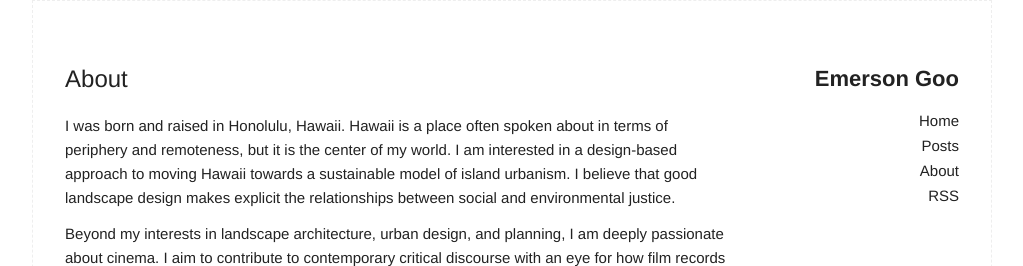
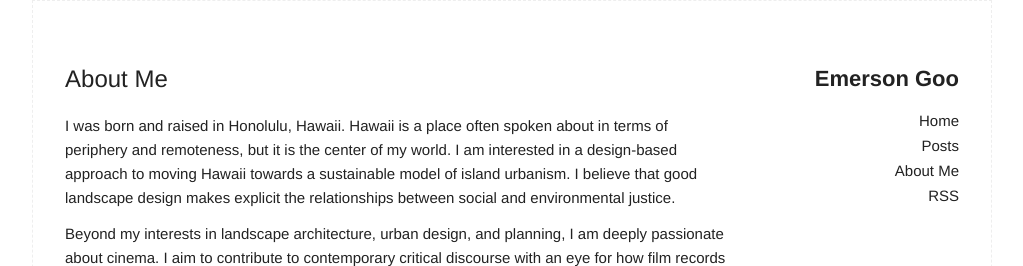
Before and after one commit to emersongoo/emersongoo.github.io, a Jekyll site: the page built from about.md, in a window 1280 px wide. Shown: the top 266 px of the page, without its empty margins (128-1151 px from the left). Built offline with Jekyll 4.4.1, drawn with Linux system fonts in a browser that asks for light colours.

Commit message:
change font

```diff
--- a/_includes/head.html
+++ b/_includes/head.html
@@ -2,6 +2,8 @@
   <meta charset="utf-8">
   <meta http-equiv="X-UA-Compatible" content="IE=edge">
   <meta name="viewport" content="width=device-width, initial-scale=1">
+
+  <link href="https://fonts.googleapis.com/css?family=Open+Sans:400,400i,700,700i" rel="stylesheet">
 
   <title>{% if page.title %}{{ page.title }}{% else %}{{ site.title }}{% endif %}</title>
   <meta name="description" content="{% if page.excerpt %}{{ page.excerpt | strip_html | strip_newlines | truncate: 160 }}{% else %}{{ site.description }}{% endif %}">
--- a/_includes/header.html
+++ b/_includes/header.html
@@ -19,7 +19,7 @@
         <ul class="page-link">
           <li><a href="{{ "/" | prepend: site.baseurl }}">Home</a></li>
           <li><a href="{{ "/archive" | prepend: site.baseurl }}">Posts</a></li>
-          <li><a href="{{ "/about" | prepend: site.baseurl }}">About</a></li>
+          <li><a href="{{ "/about" | prepend: site.baseurl }}">About Me</a></li>
           <li><a href="{{ "/feed.xml" | prepend: site.baseurl }}">RSS</a></li>
         </ul>
       </nav>
--- a/_posts/2017-05-15-in-response-to-jonathan-rosenbaum.markdown
+++ b/_posts/2017-05-15-in-response-to-jonathan-rosenbaum.markdown
@@ -1,8 +1,8 @@
 ---
 layout: post
-title:  In response to Jonathan Rosenbaum re: *A Touch of Sin*
+title:  In response to Jonathan Rosenbaum re: A Touch of Sin
 date:   2015-05-15 00:00:00 -0000
-categories: '2017'
+categories: film
 ---
 ![Left image: A motorcyclist surveys an overturned truck blocking the road ahead of him. Right image: A man watches a news story about a recent train disaster on his iPad.](/assets/atouchofsin.png)
 
--- a/about.md
+++ b/about.md
@@ -1,6 +1,6 @@
 ---
 layout: page
-title: About
+title: About Me
 permalink: /about/
 ---
 I was born and raised in Honolulu, Hawaii. Hawaii is a place often spoken about in terms of periphery and remoteness, but it is the center of my world. I am interested in a design-based approach to moving Hawaii towards a sustainable model of island urbanism. I believe that good landscape design makes explicit the relationships between social and environmental justice.
@@ -11,6 +11,6 @@
 
 I enjoy music a lot, and have been involved in percussion performance for over six years. I also like playing the ukulele.
 
-If you're looking for something, hopefully this site will get you what you need. If not, [shoot me an email](mailto:eygoo@calpoly.edu).
+If you&rsquo;re looking for something, hopefully this site will get you what you need. If not, [shoot me an email](mailto:eygoo@calpoly.edu).
 
 [Resume/CV](/assets/emersongoo_cv_current.pdf)
--- a/css/main.scss
+++ b/css/main.scss
@@ -6,7 +6,7 @@
 
 
 // Our variables
-$base-font-family:  Helvetica, "Helvetica Neue", Arial, sans-serif;
+$base-font-family:  'Open Sans', 'Helvetica Neue', Arial, sans-serif;
 $base-font-size:   16px;
 $base-font-weight: 400;
 $small-font-size:  $base-font-size * 0.875;
```
